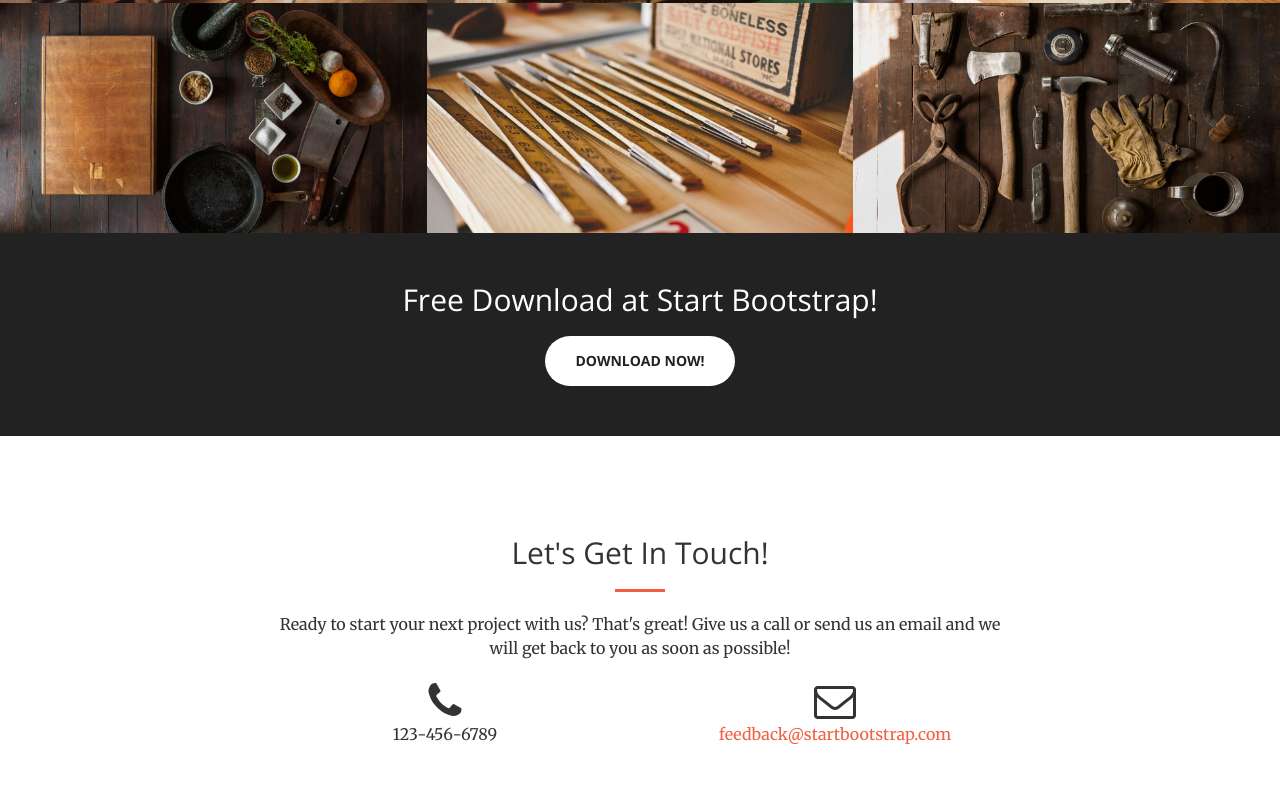
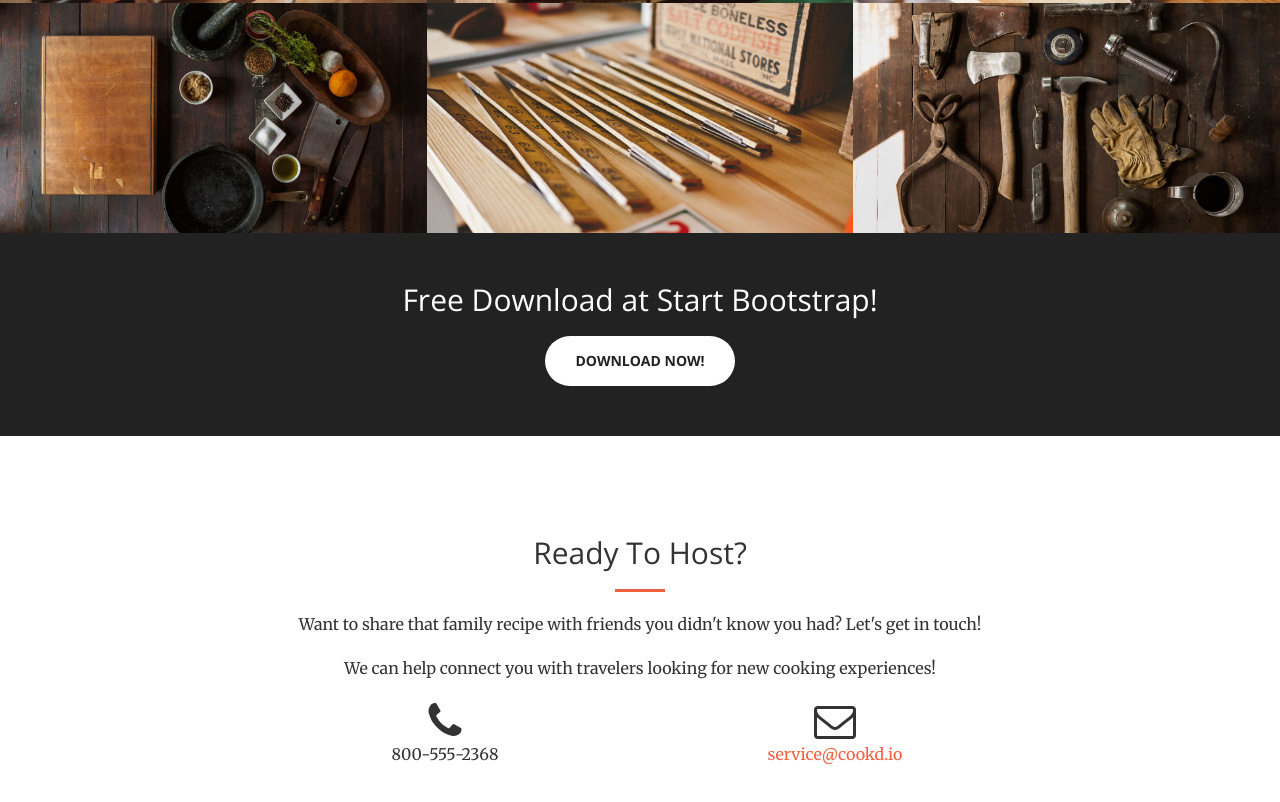
Before and after one commit to JimGray9999/Cook-d, a website: page index.html in a window 1280 px wide. Shown: the part 1901-2703 px from the top of the page. Drawn offline with nearby package versions, Linux system fonts and the light colour scheme.

Commit message:
contact info for hosts

```diff
--- a/index.html
+++ b/index.html
@@ -245,17 +245,18 @@
         <div class="container">
             <div class="row">
                 <div class="col-lg-8 col-lg-offset-2 text-center">
-                    <h2 class="section-heading">Let's Get In Touch!</h2>
+                    <h2 class="section-heading">Ready To Host?</h2>
                     <hr class="primary">
-                    <p>Ready to start your next project with us? That's great! Give us a call or send us an email and we will get back to you as soon as possible!</p>
+                    <p>Want to share that family recipe with friends you didn't know you had? Let's get in touch!</p>
+                    <p>We can help connect you with travelers looking for new cooking experiences!</p>
                 </div>
                 <div class="col-lg-4 col-lg-offset-2 text-center">
                     <i class="fa fa-phone fa-3x sr-contact"></i>
-                    <p>123-456-6789</p>
+                    <p>800-555-2368</p>
                 </div>
                 <div class="col-lg-4 text-center">
                     <i class="fa fa-envelope-o fa-3x sr-contact"></i>
-                    <p><a href="mailto:your-email@your-domain.com">feedback@startbootstrap.com</a></p>
+                    <p><a href="mailto:your-email@your-domain.com">service@cookd.io</a></p>
                 </div>
             </div>
         </div>
```
